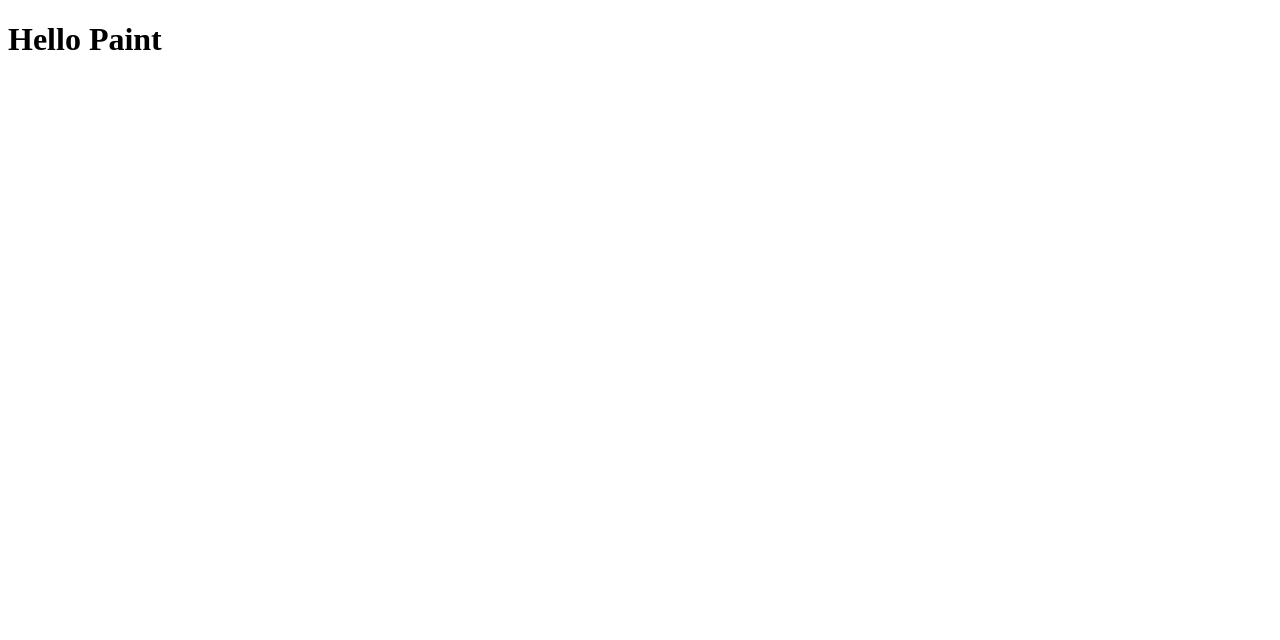
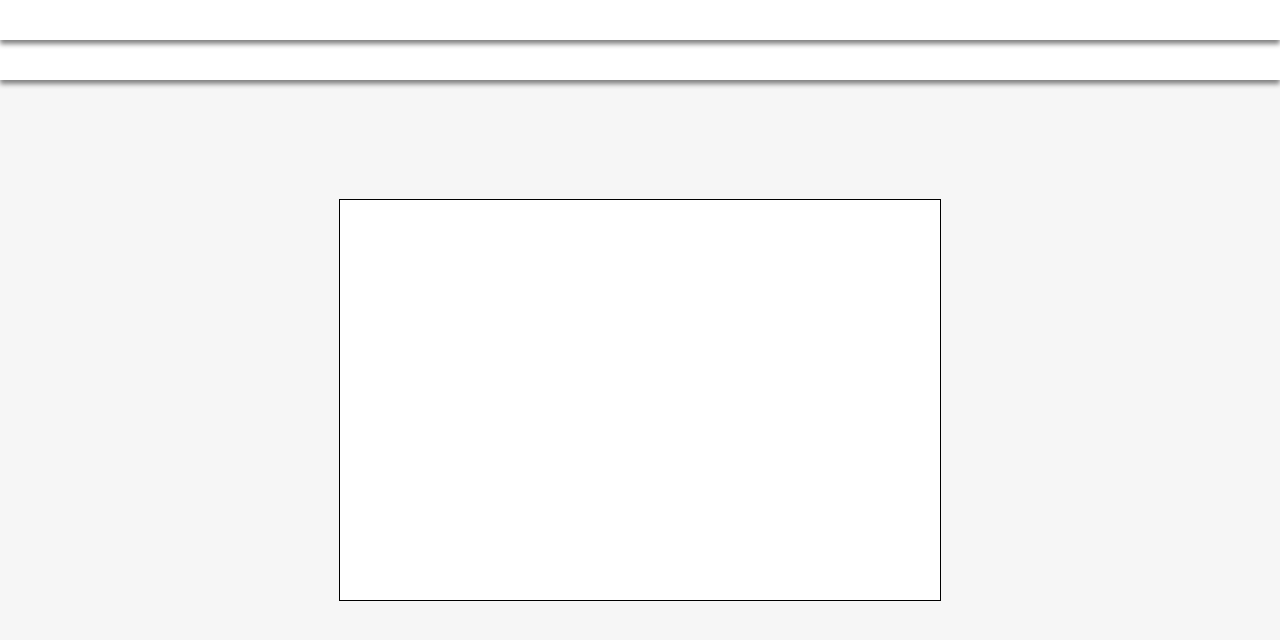
Before and after one commit to Rics69/OnlinePaint, a React (Vite) app: page / in a window 1280 px wide. Shown: the top 640 px of the page. Built offline with nearby package versions, Linux system fonts and the light colour scheme.

Commit message:
feat: add styles

```diff
--- a/src/App.tsx
+++ b/src/App.tsx
@@ -1,8 +1,15 @@
+import './styles/app.scss';
+import ToolBar from "./components/ToolBar.tsx";
+import SettingBar from "./components/SettingBar.tsx";
+import Canvas from "./components/Canvas.tsx";
+
 function App() {
     return (
-        <>
-            <h1>Hello Paint</h1>
-        </>
+        <div className="app">
+            <ToolBar />
+            <SettingBar />
+            <Canvas />
+        </div>
     )
 }
 
--- a/src/components/Canvas.tsx
+++ b/src/components/Canvas.tsx
@@ -1,9 +1,9 @@
+import '../styles/canvas.scss';
+
 const Canvas = () => {
     return (
         <div className="canvas">
-            <canvas>
-
-            </canvas>
+            <canvas width={600} height={400} />
         </div>
     );
 };
--- a/src/components/SettingBar.tsx
+++ b/src/components/SettingBar.tsx
@@ -1,6 +1,8 @@
+import '../styles/toolbar.scss';
+
 const SettingBar = () => {
     return (
-        <div className="toolbar">
+        <div className="setting-bar">
 
         </div>
     );
--- a/src/components/ToolBar.tsx
+++ b/src/components/ToolBar.tsx
@@ -1,3 +1,5 @@
+import '../styles/toolbar.scss';
+
 const ToolBar = () => {
     return (
         <div className="toolbar">
--- a/src/styles/app.scss
+++ b/src/styles/app.scss
@@ -0,0 +1,14 @@
+@use "./variables";
+
+* {
+  padding: 0;
+  margin: 0;
+  box-sizing: border-box;
+}
+
+.app {
+  height: 100vh;
+  max-height: 100vh;
+  width: 100vw;
+  background-color: variables.$background-color;
+}
--- a/src/styles/canvas.scss
+++ b/src/styles/canvas.scss
@@ -0,0 +1,13 @@
+@use './variables';
+
+.canvas{
+  height: 100vh;
+  display: flex;
+  justify-content: center;
+  align-items: center;
+}
+
+canvas{
+  border: 1px solid black;
+  background-color: white;
+}
--- a/src/styles/toolbar.scss
+++ b/src/styles/toolbar.scss
@@ -0,0 +1,23 @@
+@use './variables';
+
+.toolbar{
+  height: variables.$toolbar-height;
+  background-color: white;
+  display: flex;
+  align-items: center;
+  position: absolute;
+  width: 100%;
+  box-shadow: 0 4px 5px gray;
+  z-index: 999;
+}
+
+.setting-bar{
+  height: variables.$toolbar-height;
+  background-color: white;
+  display: flex;
+  align-items: center;
+  position: absolute;
+  width: 100%;
+  box-shadow: 0 4px 5px gray;
+  top: variables.$toolbar-height;
+}
--- a/src/styles/variables.scss
+++ b/src/styles/variables.scss
@@ -0,0 +1,2 @@
+$background-color: #F6F6F6;
+$toolbar-height: 40px;
```
